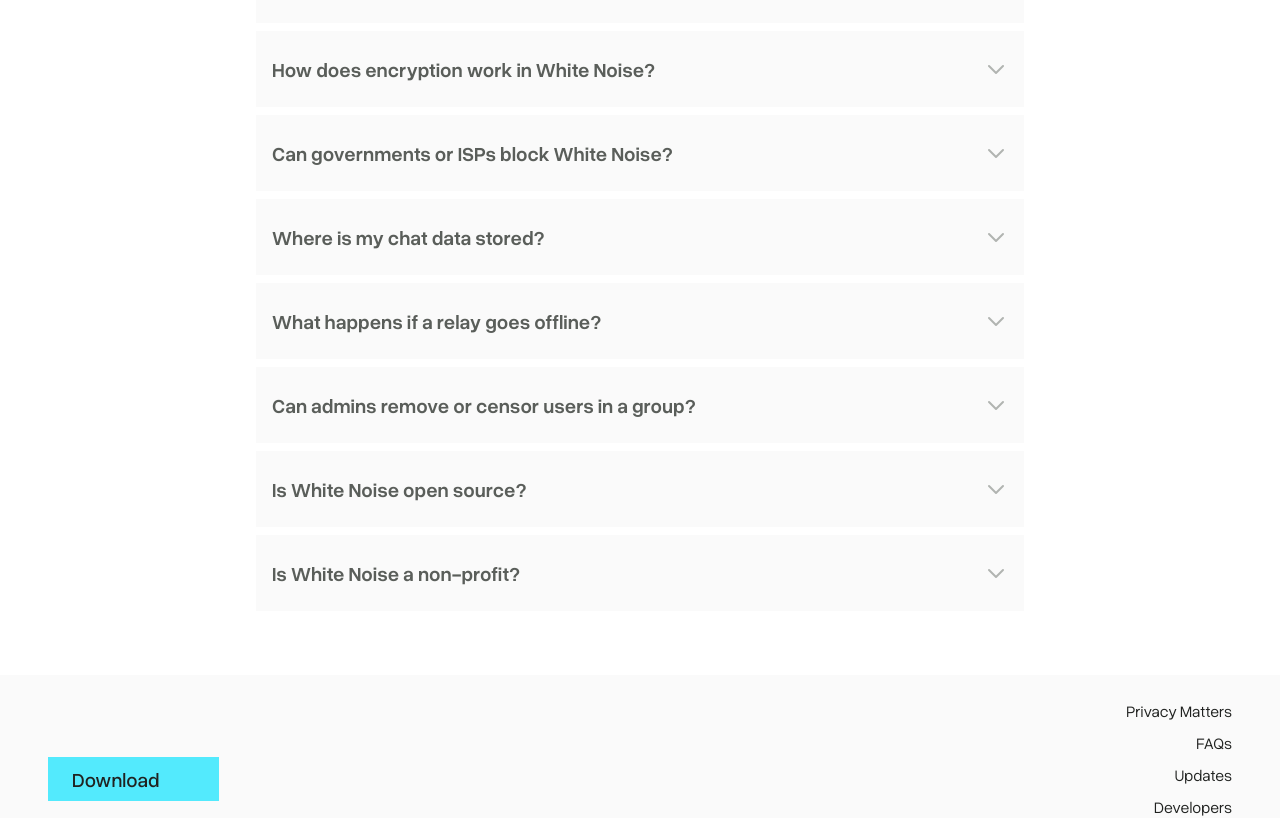
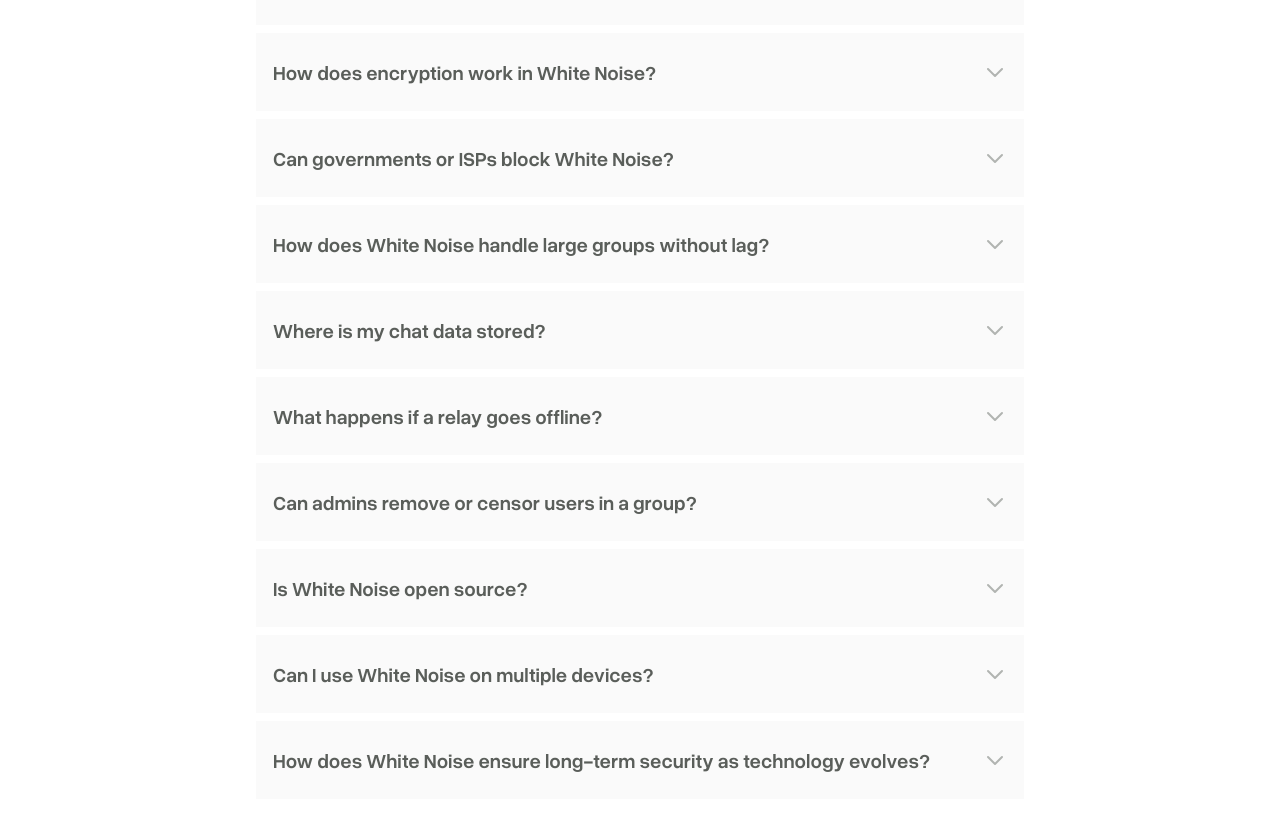
Before and after one commit to parres-hq/whitenoise-web, a SvelteKit app: page / in a window 1280 px wide. Shown: the part 4246-5064 px from the top of the page. Built offline with nearby package versions, Linux system fonts and the light colour scheme; some icons are missing.

Commit message:
Update FAQ content

```diff
--- a/src/lib/components/Accordion.svelte
+++ b/src/lib/components/Accordion.svelte
@@ -2,7 +2,7 @@
 let { question, answer, open = false, onClick } = $props();
 </script>
 
-<div class="transition-all border-glitch-100 border-0 duration-200 {open ? 'bg-white border-glitch-100 border-1' : 'bg-glitch-50'}">
+<div class="transition-all border-glitch-50 border-1 duration-200 {open ? 'bg-white border-glitch-100 border-1' : 'bg-glitch-50'}">
   <button
     class="w-full flex items-center justify-between py-6 px-4 text-left focus:outline-none transition-colors {open ? 'bg-white' : 'bg-glitch-50 hover:bg-glitch-100'}"
     onclick={onClick}
@@ -22,7 +22,7 @@
   </button>
   {#if open}
     <div class="px-4 pb-6 text-glitch-700 text-base animate-fade-in">
-      {answer}
+      {@html answer}
     </div>
   {/if}
 </div>
--- a/src/routes/+page.svelte
+++ b/src/routes/+page.svelte
@@ -58,39 +58,43 @@
 const faqs = [
     {
         question: "What makes White Noise different from other encrypted chat apps?",
-        answer: "White Noise offers true decentralization, identity freedom, and advanced cryptography, making it more private and censorship-resistant than traditional encrypted messengers.",
+        answer: "White Noise combines Nostr's decentralized architecture with the Messaging Layer Security (MLS) protocol, enabling end-to-end encrypted group chats at scale. Unlike centralized apps, there's no single point of failure, and MLS ensures even large groups (1000+ users) stay secure.",
     },
     {
         question: "How does encryption work in White Noise?",
-        answer: "All messages are end-to-end encrypted using the MLS protocol, ensuring only intended recipients can read your messages. Forward secrecy and post-compromise security are built in.",
+        answer: "MLS provides *post-compromise security*: even if a device is compromised, future messages remain secure. Keys are dynamically rotated, and encryption is applied before messages hit Nostr relays, ensuring only group members can decrypt content.",
     },
     {
         question: "Can governments or ISPs block White Noise?",
-        answer: "Nostr's decentralized design makes blocking nearly impossible. Users connect via independent relays, which can be self-hosted or swapped freely (and can even be connected to via Tor). Combined with MLS encryption, this makes censorship exceptionally difficult.",
+        answer: "Nostr's decentralized design makes blocking nearly impossible. Users connect via independent relays (servers), which can be self-hosted or swapped freely. Combined with MLS encryption, this makes censorship exceptionally difficult.",
+    },
+    {
+        question: "How does White Noise handle large groups without lag?",
+        answer: "MLS optimizes key distribution efficiency, reducing overhead as groups grow. Nostr relays handle message routing, allowing horizontal scaling. Tests show groups with 1,000+ members perform smoothly.",
     },
     {
         question: "Where is my chat data stored?",
-        answer: "Your data is stored on the relays you choose to use. You can run your own relay for maximum privacy, or use trusted community relays.",
+        answer: "Messages are encrypted and distributed across Nostr relays, but *never stored permanently*. Relays can't read your data, and you can prioritize privacy-focused relays or run your own.",
     },
     {
         question: "What happens if a relay goes offline?",
-        answer: "You can seamlessly switch to another relay, or run your own. Your identity and contacts are portable, so you're never locked in.",
+        answer: "Nostr's redundancy lets users connect to multiple relays simultaneously. If one fails, others ensure message delivery. Groups remain active as long as at least one relay is operational.",
     },
     {
         question: "Can admins remove or censor users in a group?",
-        answer: "Within a group, the group admins can remove a user but while the user is in the group, they can't be censored. There isn't any way for White Noise or anyone else on the Nostr network to stop a user from using Nostr and creating their own groups.",
+        answer: "Yes. MLS allows admins to <strong>cryptographically evict</strong> users, revoking their access to future messages. Removed users can't rejoin without an invite, and past messages remain secure.",
     },
-    // {
-    //     question: "Can I use White Noise on multiple devices?",
-    //     answer: "Yes, you can use White Noise on multiple devices.",
-    // },
     {
         question: "Is White Noise open source?",
-        answer: "Yes, White Noise is open source. You can view the source code on GitHub.",
+        answer: "Yes! Like most Nostr projects, White Noise is open source, allowing audits of its MLS implementation and fostering trust in its encryption claims.",
     },
     {
-        question: "Is White Noise a non-profit?",
-        answer: "Yes, White Noise is run by a non-profit called Parres. We are not funded by any corporation, and we are not beholden to any government or organization.",
+        question: "Can I use White Noise on multiple devices?",
+        answer: "Absolutely. MLS supports 'leaf nodes' for each device, letting you join groups from phones, laptops, or tablets. Keys are securely stored on your device which allows each device to join the same groups.",
+    },
+    {
+        question: "How does White Noise ensure long-term security as technology evolves?",
+        answer: "White Noise leverages MLS's protocol agility, allowing seamless upgrades to quantum-resistant algorithms (e.g., CRYSTALS-Kyber) when standardized. Combined with Nostr's decentralized relay network—which can adopt new cryptographic primitives without central coordination—the system future-proofs itself against both computational advances and institutional interference.",
     },
 ];
 
```
